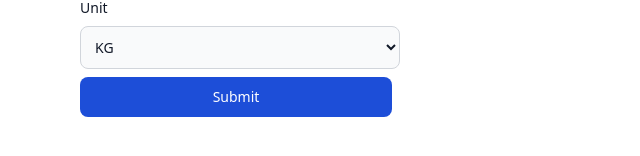
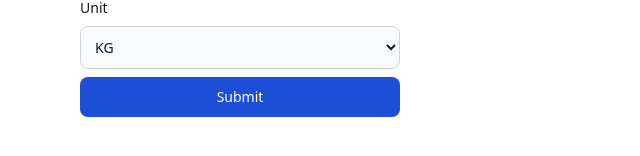
Before and after one commit to husaininajib/expiration-tracker, a React (Create React App) app: page / in a window 1280 px wide. Shown: the part 474-630 px from the top of the page, without its empty margins (0-640 px from the left). Built offline with nearby package versions, Linux system fonts and the light colour scheme.

Commit message:
English text sugestion and todos I noticed. Fix style for submit button.

```diff
--- a/src/components/formStyle.js
+++ b/src/components/formStyle.js
@@ -1,6 +1,6 @@
 export default {
   button:
-    "text-white bg-blue-700 hover:bg-blue-800 focus:ring-4 focus:ring-blue-300 font-medium rounded-lg text-sm px-5 py-2.5 text-center mr-2 mb-2 dark:bg-blue-600 dark:hover:bg-blue-700 dark:focus:ring-blue-800",
+    "text-white bg-blue-700 hover:bg-blue-800 focus:ring-4 focus:ring-blue-300 font-medium rounded-lg text-sm px-5 py-2.5 text-center mb-2 dark:bg-blue-600 dark:hover:bg-blue-700 dark:focus:ring-blue-800",
   label: "block mb-2 text-sm font-medium text-gray-900 dark:text-gray-300",
   input:
     "bg-gray-50 border border-gray-300 text-gray-900 text-sm rounded-lg focus:ring-blue-500 focus:border-blue-500 block w-full p-2.5 dark:bg-gray-700 dark:border-gray-600 dark:placeholder-gray-400 dark:text-white dark:focus:ring-blue-500 dark:focus:border-blue-500",
```
Also changed, not shown: 1 other file (tests, documents, lock files or other folders).
